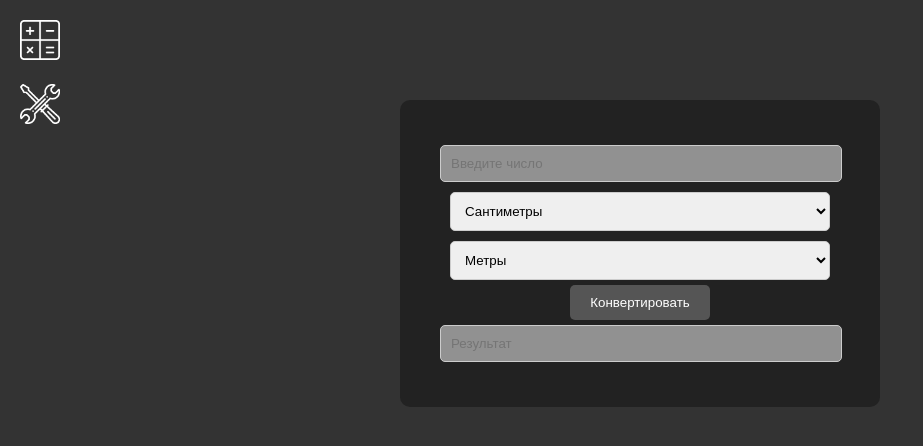
After one commit to WDW825/Calculator, a Django app: a page that uses calculator/calculation/templates/calculation/main.html in a window 1280 px wide. The commit adds this page. Shown: the top 446 px of the page, without its empty margins (0-923 px from the left). Run offline with Django 5.2, Linux system fonts and the light colour scheme.

Commit message:
added converter realisation

```diff
--- a/calculator/calculation/static/calculation/css/calculator.css
+++ b/calculator/calculation/static/calculation/css/calculator.css
@@ -27,6 +27,7 @@ input[type="text"] {
     border: none;
     border-bottom: 2px solid #fff;
 }
+
 .row {
     display: flex;
     justify-content: space-between;
--- a/calculator/calculation/templates/calculation/main.html
+++ b/calculator/calculation/templates/calculation/main.html
@@ -16,7 +16,7 @@
         </a>
         </div>
         <div class="image-container">
-        <a href="{% url 'converter_main'%}">
+            <a href="{% url 'converter_main'%}">
             <img src="{% static 'calculation\img\tools.png'%}">
         </a>
         </div>
--- a/calculator/calculation/urls.py
+++ b/calculator/calculation/urls.py
@@ -3,5 +3,5 @@ from . import views
 
 urlpatterns = [
     path('', views.main_page, name='home'),
-    path('converter', include('converter.urls'), )
+    path('converter', include('converter.urls'))
 ]
--- /dev/null
+++ b/calculator/converter/static/converter/css/converter_page.css
@@ -0,0 +1,42 @@
+.converter-container {
+    max-width: 400px;
+    margin: 100px auto 0;
+    padding: 40px;
+    background-color: #222;
+    border-radius: 10px;
+    text-align: center;
+}
+
+input[type="number"],
+input[type="text"],
+select {
+    width: 380px;
+    padding: 10px;
+    margin: 5px 0;
+    border: 1px solid #ccc;
+    border-radius: 5px;
+}
+
+input[type="number"],
+input[type="text"] {
+    background-color: rgba(255, 255, 255, 0.5);
+    width:  380px;
+    padding: 10px;
+    margin: 5px 0;
+    border: 1px solid #ccc;
+    border-radius: 5px;
+}
+
+button {
+    background-color: #555;
+    color: #fff;
+    padding: 10px 20px;
+    border: none;
+    border-radius: 5px;
+    cursor: pointer;
+}
+
+button:hover {
+    background-color: #999;
+    color: black;
+}
--- /dev/null
+++ b/calculator/converter/static/converter/js/1.js
@@ -0,0 +1,25 @@
+function convertLength() {
+    const inputNumber = parseFloat(document.getElementById('inputNumber').value);
+    const fromUnit = document.getElementById('fromUnit').value;
+    const toUnit = document.getElementById('toUnit').value;
+
+    let result;
+
+    if (fromUnit === 'unit' && toUnit === 'centi') {
+        result = inputNumber * 100;
+    } else if (fromUnit === 'unit' && toUnit === 'kilo') {
+        result = inputNumber / 1000;
+    } else if (fromUnit === 'centi' && toUnit === 'unit') {
+        result = inputNumber / 100;
+    } else if (fromUnit === 'centi' && toUnit === 'kilo') {
+        result = inputNumber / 100000;
+    } else if (fromUnit === 'kilo' && toUnit === 'unit') {
+        result = inputNumber * 1000;
+    } else if (fromUnit === 'kilo' && toUnit === 'centi') {
+        result = inputNumber * 100000;
+    } else {
+        result = inputNumber;
+    }
+
+    document.getElementById('result').value = result;
+}
--- a/calculator/converter/templates/converter/convert_list.html
+++ b/calculator/converter/templates/converter/convert_list.html
@@ -8,9 +8,11 @@
 {% block body %}
     <link rel="stylesheet" href="{% static 'converter/css/converter_main.css'%}">
     <div class="grid-container">
-    {% for i in '123456789'%}
+    {% for i in '1'%}
+        <!--I'll add more later -->
+
         <div class="grid-item">
-            <a href="https://google.com">
+            <a href="{% url 'converter_page'%}?page_code={{i}}">
                 <img src="{% static 'converter/img/' %}{{ i }}.png">
             </a>
         </div>
--- /dev/null
+++ b/calculator/converter/templates/converter/converter_page.html
@@ -0,0 +1,35 @@
+{% extends 'calculation/main.html' %}
+{% load static %}
+
+{% block title%}
+    {{page_name}}
+{% endblock%}
+
+
+{% block body%}
+
+<link rel="stylesheet" href="{% static 'converter/css/converter_page.css'%}">
+<script src="{% static 'converter/js/'%}{{js_code}}.js"></script>
+
+
+
+<div class="converter-container">
+    <input type="number" id="inputNumber" placeholder="Введите число">
+
+    <select id="fromUnit">
+        <option value="centi">Сантиметры</option>
+        <option value="unit">Метры</option>
+        <option value="kilo">Километры</option>
+    </select>
+
+    <select id="toUnit">
+        <option value="unit">Метры</option>
+        <option value="centi">Сантиметры</option>
+        <option value="kilo">Километры</option>
+    </select>
+
+    <button onclick="convertLength()">Конвертировать</button>
+
+    <input type="text" id="result" placeholder="Результат" readonly>
+</div>
+{% endblock %}
--- a/calculator/converter/urls.py
+++ b/calculator/converter/urls.py
@@ -4,5 +4,6 @@ from . import views
 
 urlpatterns = [
     path('admin/', admin.site.urls),
-    path('', views.converter_main, name='converter_main')
+    path('', views.converter_main, name='converter_main'),
+    path('convert', views.converter_page, name='converter_page')
 ]
--- a/calculator/converter/views.py
+++ b/calculator/converter/views.py
@@ -3,4 +3,18 @@ from django.shortcuts import render
 def converter_main(request):
     return render(request, 'converter/convert_list.html')
 
-# Create your views here.
+def converter_page(request):
+    page_code = int(request.GET.get('page_code'))
+
+    page_list = {
+        1: 'Длина',
+        2: 'Масса',
+        3: 'Объем'
+    }
+
+    data = {
+        'page_name': page_list[page_code],
+        'js_code': page_code
+    }
+
+    return render(request, 'converter/converter_page.html', data)
```
Also changed, not shown: calculator/converter/static/converter/img/1.png.
